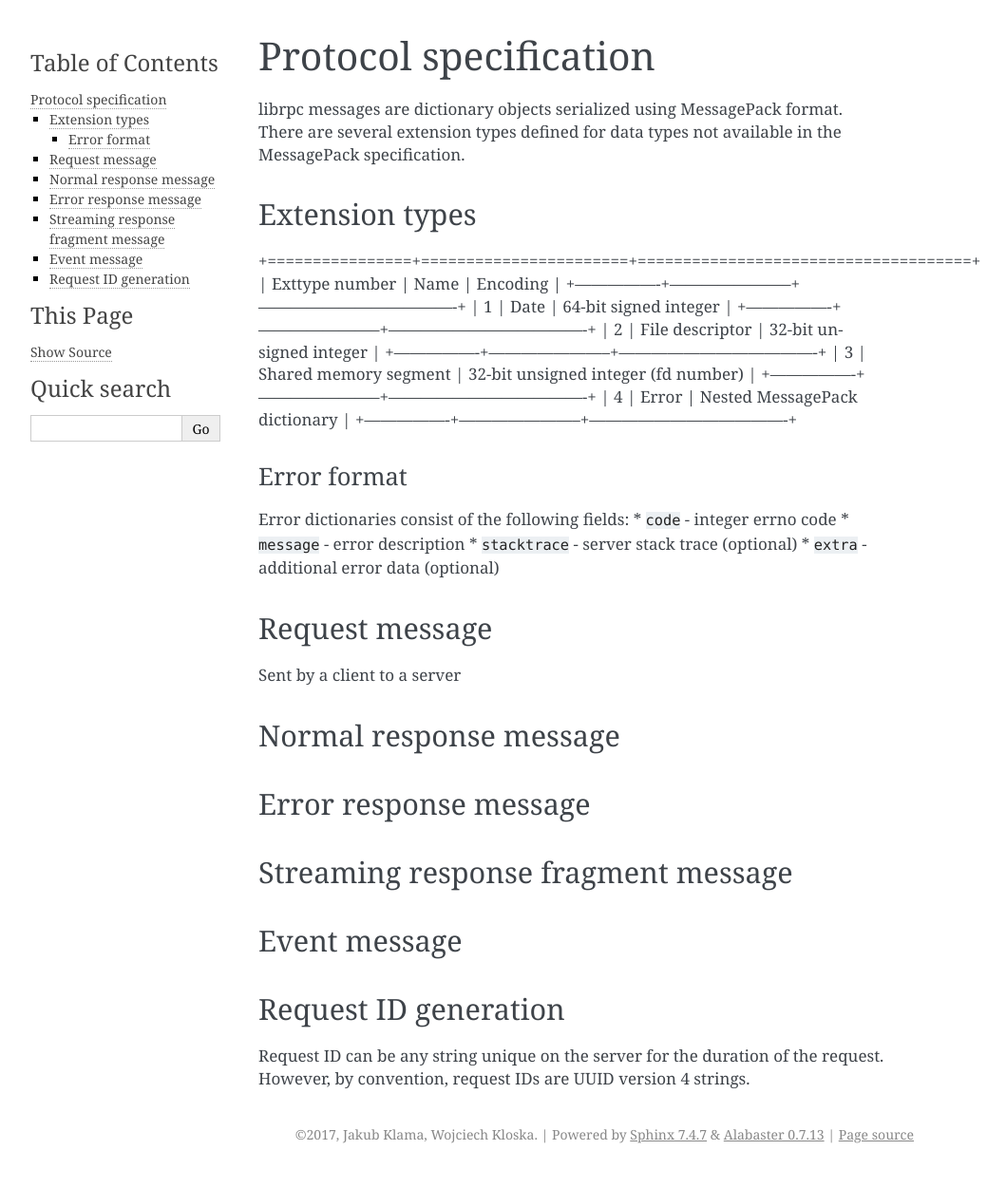
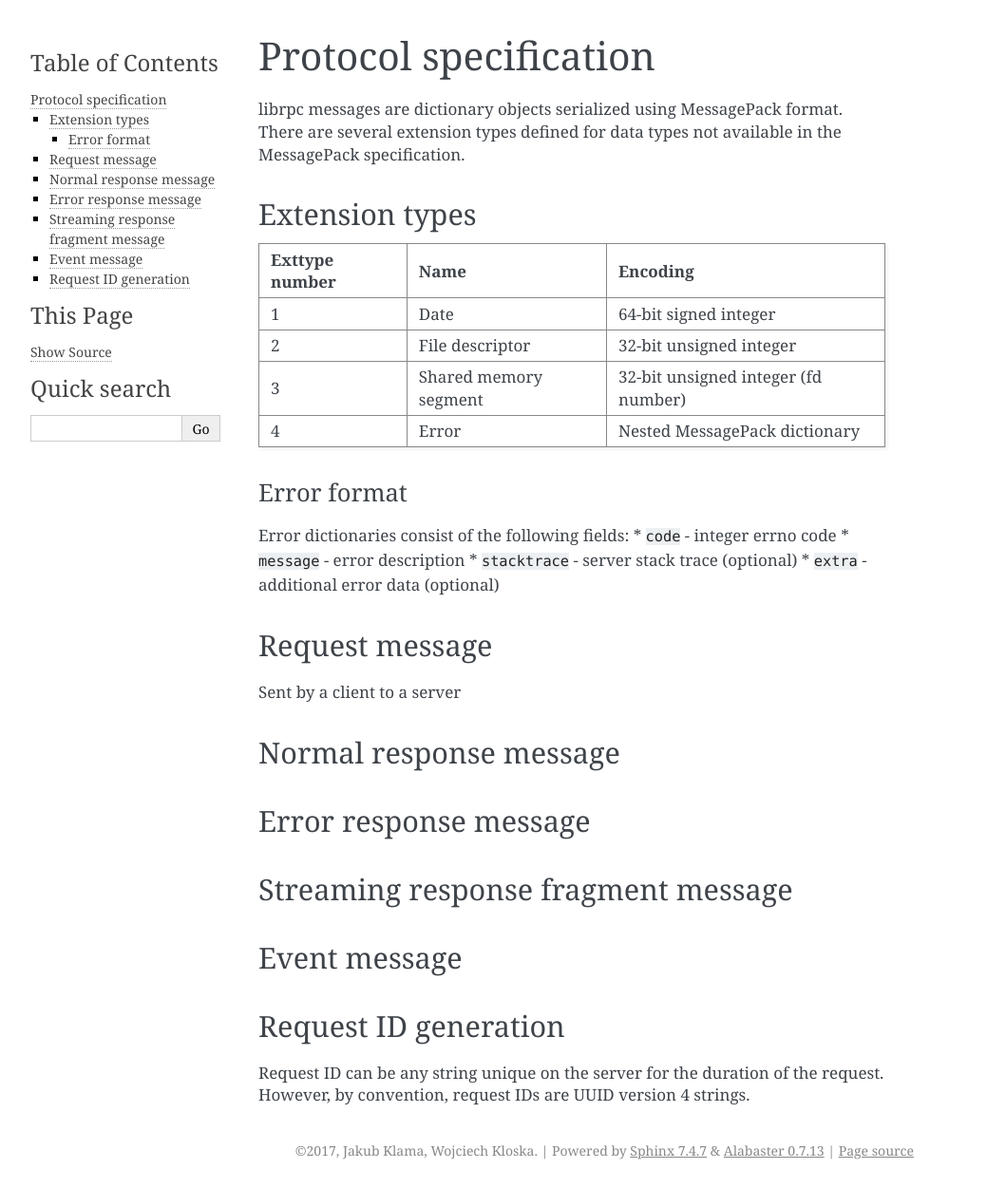
Before and after one commit to twoporeguys/librpc, a Sphinx documentation site: the page built from docs/source/protocol.rst, in a window 1280 px wide. Shown: the whole page at 95% size, without its empty margins (148-1207 px from the left). Built offline with Sphinx 7.4.7, drawn with Linux system fonts in a browser that asks for light colours; pages that are not in the unit, such as notebooks, are missing from menus.

Commit message:
Fix docs rendering

```diff
--- a/docs/source/protocol.rst
+++ b/docs/source/protocol.rst
@@ -6,9 +6,10 @@ in the MessagePack specification.
 
 Extension types
 ---------------
+
++----------------+-----------------------+-------------------------------------+
+| Exttype number | Name                  | Encoding                            |
 +================+=======================+=====================================+
-| Exttype number | Name                  | Encoding                            |
-+----------------+-----------------------+-------------------------------------+
 | 1              | Date                  | 64-bit signed integer               |
 +----------------+-----------------------+-------------------------------------+
 | 2              | File descriptor       | 32-bit unsigned integer             |
```
